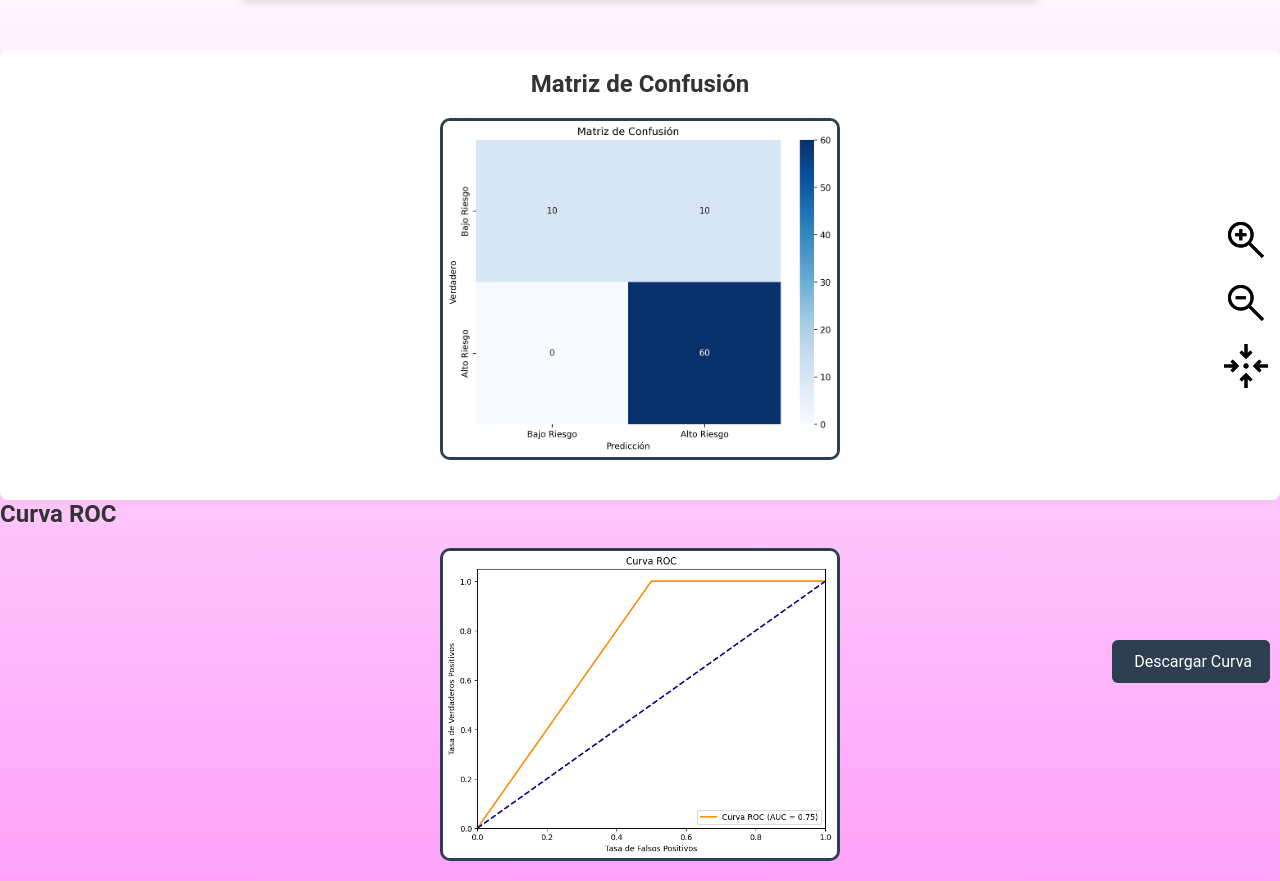
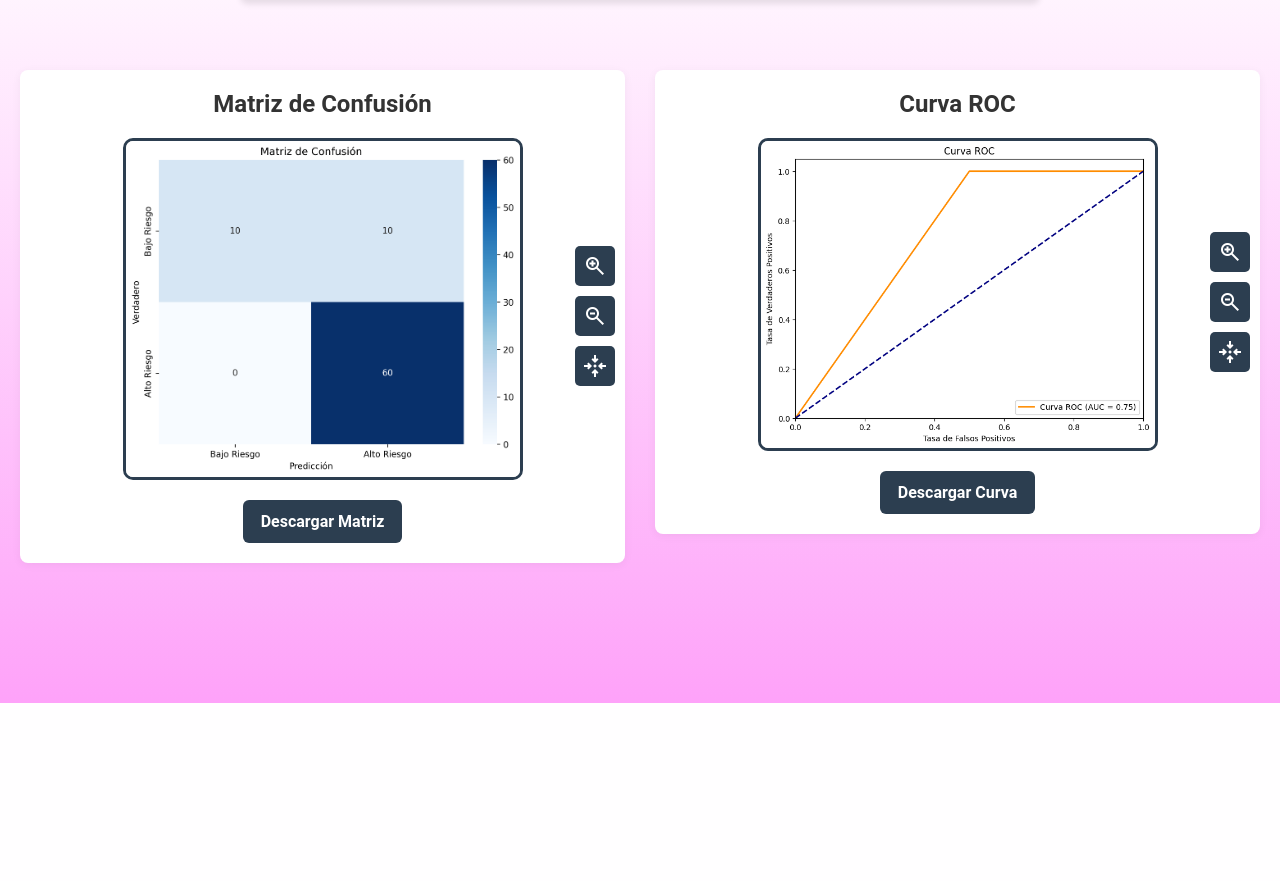
Before and after one commit to nereoM/TP1-pp1-Manganiello-Sotomayor, a Flask app: page /graficos in a window 1280 px wide. Shown: the part 97-978 px from the top of the page. After the commit the page ends 800 px from the top, so only its background shows below. Run offline with Flask 3, Linux system fonts and the light colour scheme.

Commit message:
cambio front graficos

```diff
--- a/static/style.css
+++ b/static/style.css
@@ -850,22 +847,34 @@ header {
     text-align: center;
     animation: fadeIn 1s ease-out;
     margin: 0 auto;
+    display: flex;
+    flex-direction: column;
+    align-items: center;
 }
 
-@keyframes fadeIn {
+
+.container {
+    display: flex;
+    justify-content: center;
+    align-items: flex-start;
+    flex-wrap: wrap;
+    gap: 30px;
+    padding: 20px;
+}
+
+@keyframes fadeSlideIn {
     from {
         opacity: 0;
+        transform: translateY(30px);
     }
     to {
         opacity: 1;
+        transform: translateY(0);
     }
 }
 
 
-
-
-
-.matrix-container {
+.matrix-container, .curva-container {
     flex: 1;
     min-width: 320px;
     background: white;
@@ -875,21 +884,13 @@ header {
     text-align: center;
     animation: slideIn 1s ease-out;
     margin-top: 50px;
+    position: relative;
 }
 
-
-
-@keyframes slideIn {
-    from {
-        transform: translateX(-50px);
-        opacity: 0;
-    }
-    to {
-        transform: translateX(0);
-        opacity: 1;
-    }
+.matrix-container:hover, .curva-container:hover {
+    transform: translateY(-5px);
+    box-shadow: 0 6px 15px rgba(0, 0, 0, 0.15);
 }
-
 
 .matrix-img {
     width: 100%;
@@ -901,53 +902,49 @@ header {
     animation: zoomIn 1s ease-out;
 }
 
-
-@keyframes zoomIn {
-    from {
-        transform: scale(0.9);
-        opacity: 0;
-    }
-    to {
-        transform: scale(1);
-        opacity: 1;
-    }
-}
-
-.matrix-img:hover {
-    transform: scale(1.02);
-}
-
-
 .zoom-controls {
     display: flex;
     flex-direction: column;
-    gap: 15px;
-    margin-left: 20px;
+    gap: 10px;
     position: absolute;
     top: 50%;
     right: 10px;
     transform: translateY(-50%);
     z-index: 10;
-    animation: fadeIn 1.5s ease-out;
 }
 
 
-.zoom-btn {
+.zoom-controls .upload-button {
     background-color: #2c3e50;
     color: white;
-    padding: 12px 18px;
-    border: none;
+    padding: 8px;
     border-radius: 5px;
     cursor: pointer;
-    font-size: 16px;
-    transition: transform 0.3s ease, background-color 0.3s ease;
+    font-size: 24px;
+    transition: transform 0.2s ease, background-color 0.3s ease;
 }
 
-.zoom-btn:hover {
-    background-color: #2c3e50;
+.zoom-controls .upload-button:hover {
+    background-color: #2980b9;
     transform: scale(1.1);
 }
 
+body:not(.dark-mode) .zoom-controls .upload-button {
+    background-color: #2c3e50;
+    color: #ffffff;
+}
+
+body:not(.dark-mode) .zoom-controls .upload-button:hover {
+    background-color: #2980b9;
+    transform: scale(1.1);
+}
+
+.download-container {
+    display: flex;
+    justify-content: center;
+    gap: 20px;
+    margin-top: 30px;
+}
 
 .download-btn {
     display: inline-block;
@@ -956,11 +953,9 @@ header {
     padding: 12px 18px;
     text-decoration: none;
     border-radius: 6px;
-    margin-top: 20px;
-    position: absolute;
-    bottom: 20px;
-    right: 10px;
+    font-weight: bold;
     transition: background-color 0.3s, transform 0.3s ease;
+    text-align: center;
 }
 
 .download-btn:hover {
```
Also changed, not shown: other parts of static/style.css (+8 -36 lines), historial.json (+8 -0 lines).
